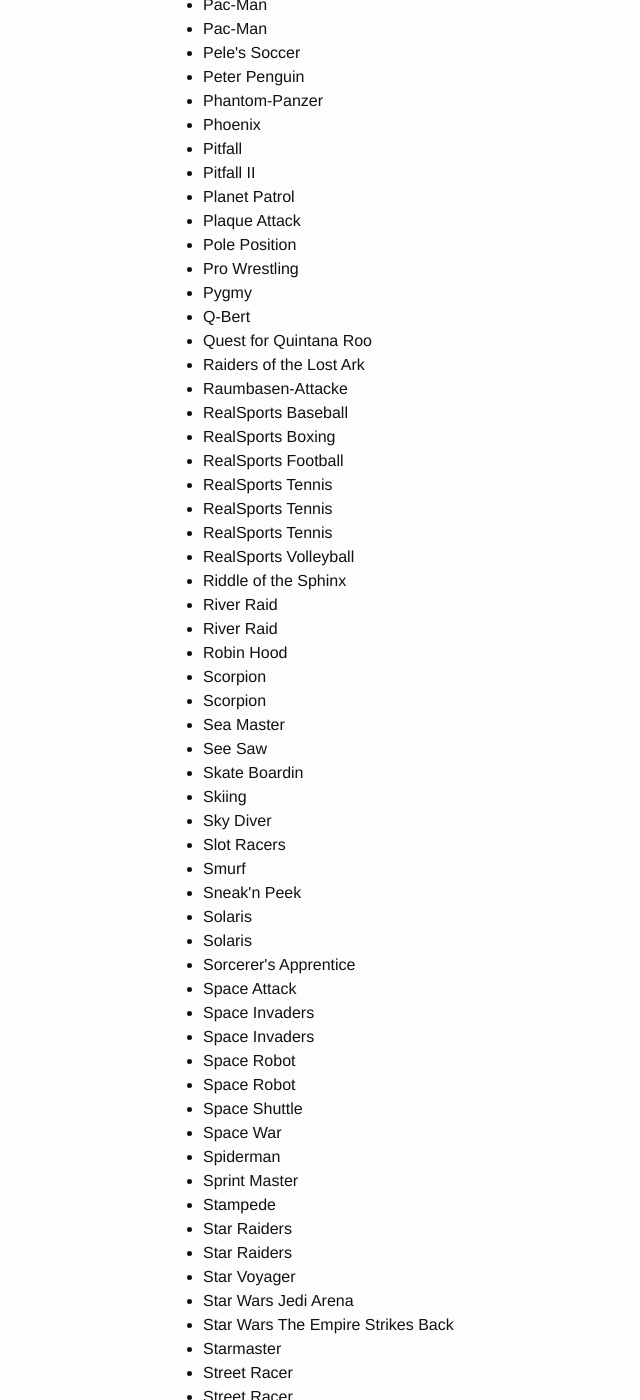
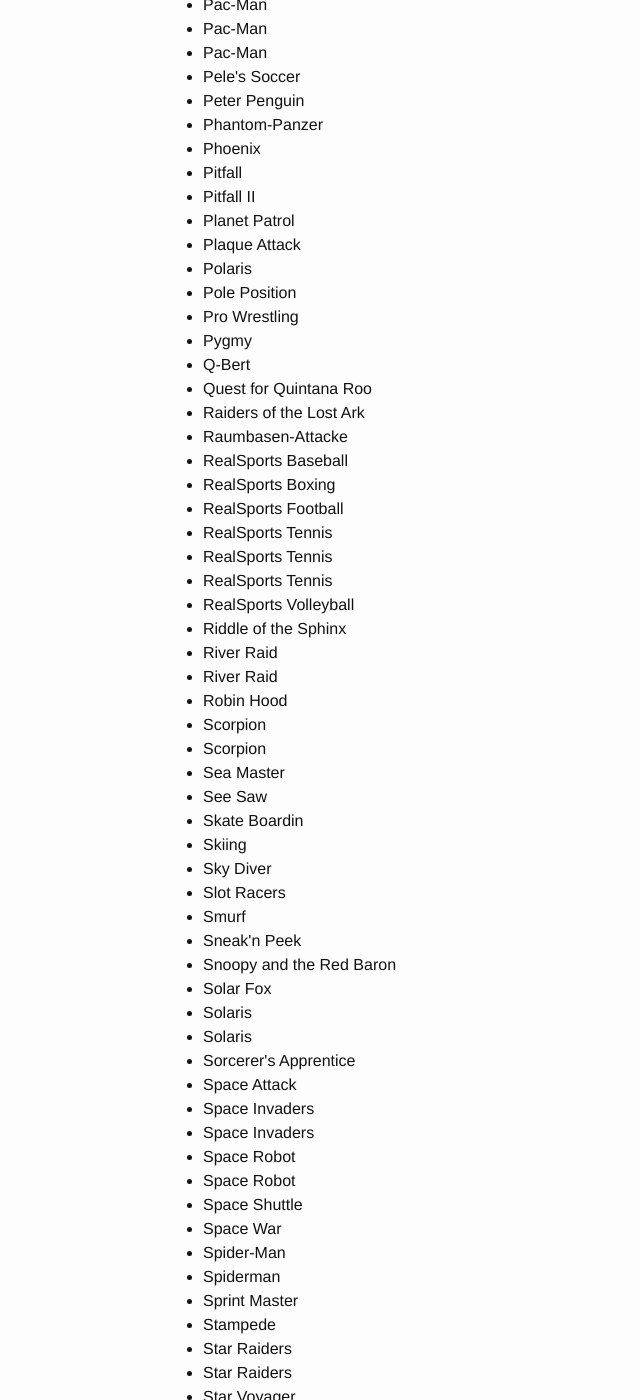
Before and after one commit to stpe/games, a Jekyll site: the page built from atari2600.md, in a window 1280 px wide and 1400 px high, scrolled down 3042 px. Shown: the whole window, without its empty margins (97-737 px from the left). Built offline with Jekyll 4.4.1, drawn with Linux system fonts in a browser that asks for light colours; nearby versions of some CDN libraries; some of the changed text lies outside the part shown.

Commit message:
Some Atari 2600 games + Metroid Prime for Gamecube

```diff
--- a/_data/games.json
+++ b/_data/games.json
@@ -337,6 +337,11 @@
     "code": "USC2001"
   },
   {
+    "title": "Gorf",
+    "platform": "A2600",
+    "code": "4L1752"
+  },
+  {
     "title": "Hangman",
     "platform": "A2600",
     "code": "CX2662"
@@ -607,6 +612,10 @@
     "code": "EAX-027"
   },
   {
+    "title": "Polaris",
+    "platform": "A2600"
+  },
+  {
     "title": "Pole Position",
     "platform": "A2600",
     "code": "CX2694"
@@ -736,6 +745,16 @@
     "code": "VC1002"
   },
   {
+    "title": "Snoopy and the Red Baron",
+    "platform": "A2600",
+    "code": "CX26111"
+  },
+  {
+    "title": "Solar Fox",
+    "platform": "A2600",
+    "code": "4L1853"
+  },
+  {
     "title": "Solaris",
     "platform": "A2600",
     "code": "CX26136"
@@ -781,6 +800,10 @@
     "title": "Space War",
     "platform": "A2600",
     "code": "CX2604P"
+  },
+  {
+    "title": "Spider-Man",
+    "platform": "A2600"
   },
   {
     "title": "Spiderman",
@@ -1297,6 +1320,11 @@
     "title": "Mario Golf: Toadstool Tour",
     "platform": "GC",
     "code": "DOL-GFTP-UKV"
+  },
+  {
+    "title": "Metroid Prime",
+    "platform": "GC",
+    "code": "DOL-GM8P-UKV"
   },
   {
     "title": "Metroid Prime",
```
